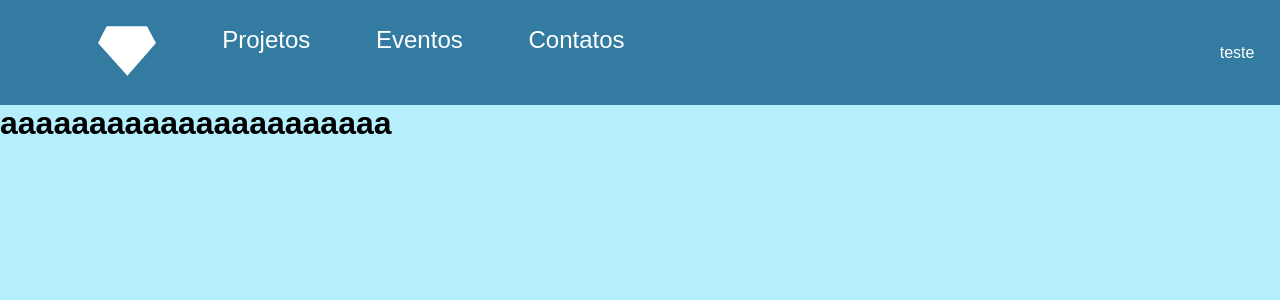
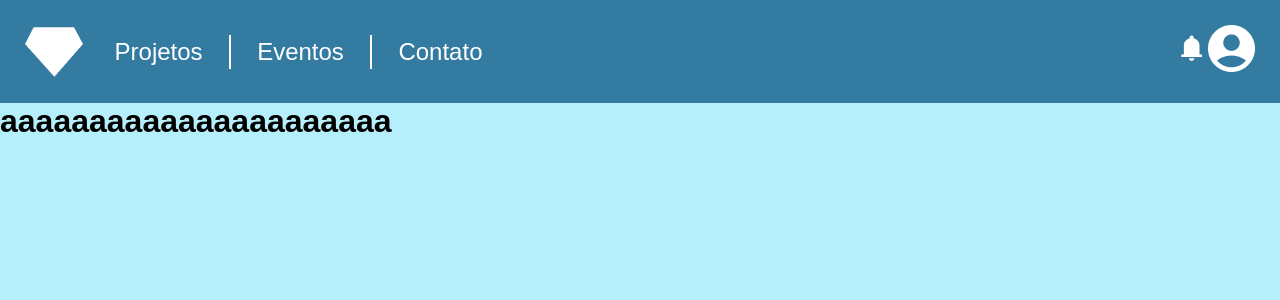
Before and after one commit to Noobolon/Adamas-FrontEnd, a Vue app: page / in a window 1280 px wide. Shown: the top 300 px of the page. Built offline with nearby package versions, Linux system fonts and the light colour scheme.

Commit message:
Desenvolvimento da toolbar

```diff
--- a/src/components/structure/ToolBar.vue
+++ b/src/components/structure/ToolBar.vue
@@ -1,35 +1,44 @@
 <script>
-    export default{
-        name: "ToolBar"
-    }
+export default {
+    name: "ToolBar"
+}
+</script>
+
+<script setup>
+
 
 </script>
 
-
 <template>
     <header>
-        <ul>
-            <li>
-                <img src="/logos/AdamasWhite.png" alt="Logo">
-            </li>
+        <div>
+            <img src="/logos/AdamasWhite.png" alt="Logo">
+            <ul>
              <li><a href="https://www.youtube.com">Projetos</a></li>
             <li><a href="https://www.facebook.com">Eventos</a></li>
-            <li><a href="https://www.instagram.com">Contatos</a></li>
+            <li><a href="https://www.instagram.com">Contato</a></li>
         </ul>
+        </div>
+
 
         <div>
-            <p>teste</p>
+            <a href="">
+                <img src="/symbols/Notifications.png" alt="Notificações">
+            </a>
+            <a href="">
+                <img src="/symbols/DefaultProfile.png" alt="Perfil">
+            </a>
         </div>
 
     </header>
 </template>
 
 
+
 <style scoped>
 
 header{
-    padding: 2%;
-
+    padding: 25px;
     background-color: var(--ToolbarColor);
     color: var(--Text2);
 
@@ -37,6 +46,18 @@ header{
     justify-content: space-between;
     align-items: center;
 }
+
+
+
+div{
+    display: flex;
+    justify-content: space-between;
+    align-items: center;
+}
+div > a{
+    margin: 0px 0px;
+}
+
 
 a{
     font-size: 18pt;
@@ -49,16 +70,32 @@ a::after{
     color: var(--Text2);
 }
 
+
+
 ul{
-    list-style: none;
+    padding: 0;
+
+    list-style-type: none;
     display: flex;
     justify-content: space-evenly;
+    align-items: center;
+}
+
+ul li{
+    padding: 3px 10%;
+    border-bottom: none;
 }
 
 li{
-    margin: 0px 10%;
-    border-left: 2px;
+    border-right: 2px solid var(--Text2);
 }
+li:first-child{padding-left: 12%;}
+li:last-child{border-right: none;}
+
+
+/* Responsividade */
+
+
 
 
 </style>
```
Also changed, not shown: public/symbols/DefaultProfile.png (added), public/symbols/Notifications.png (added).
